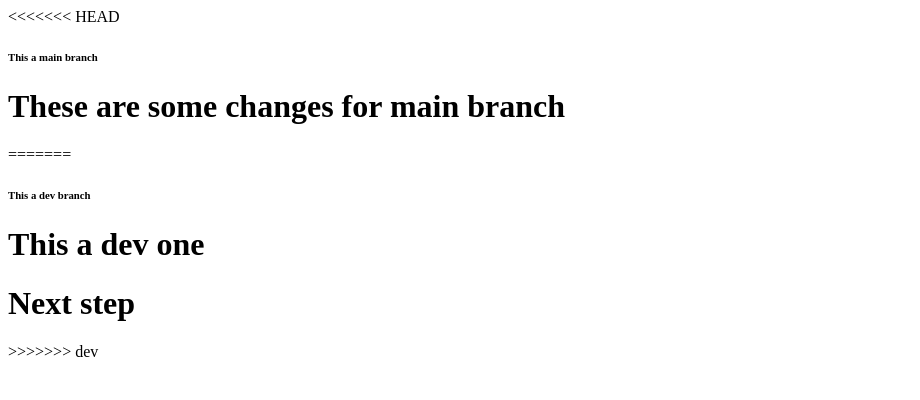
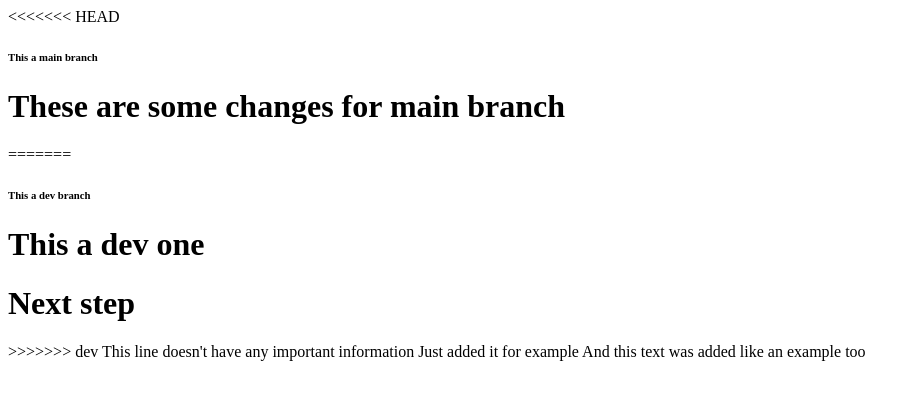
Before and after one commit to iVazovskyPy/git-basic, a plain HTML site: page test.html in a window 1280 px wide. Shown: the whole page, without its empty margins (0-920 px from the left). Drawn offline with Linux system fonts and the light colour scheme.

Commit message:
after we got SSH key

```diff
--- a/test.html
+++ b/test.html
@@ -16,5 +16,8 @@
     <h1>This a dev one</h1>
     <h1>Next step</h1>
 >>>>>>> dev
+    This line doesn't have any important information
+    Just added it for example
+    And this text was added like an example too
 </body>
 </html>
```
